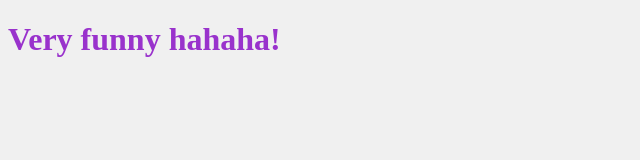
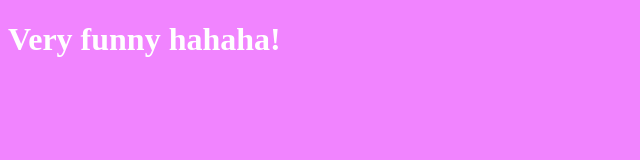
Before and after one commit to Golveira/website, a plain HTML site: page index.html in a window 1280 px wide. Shown: the whole page, without its empty margins (0-640 px from the left). Drawn offline with Linux system fonts and the light colour scheme.

Commit message:
changed body color

```diff
--- a/style.css
+++ b/style.css
@@ -1,7 +1,7 @@
 h1 {
-  color: darkorchid;
+  color: #fff;
 }
 
 body {
-  background-color: #f0f0f0;
+  background-color: #e6fc;
 }
```
